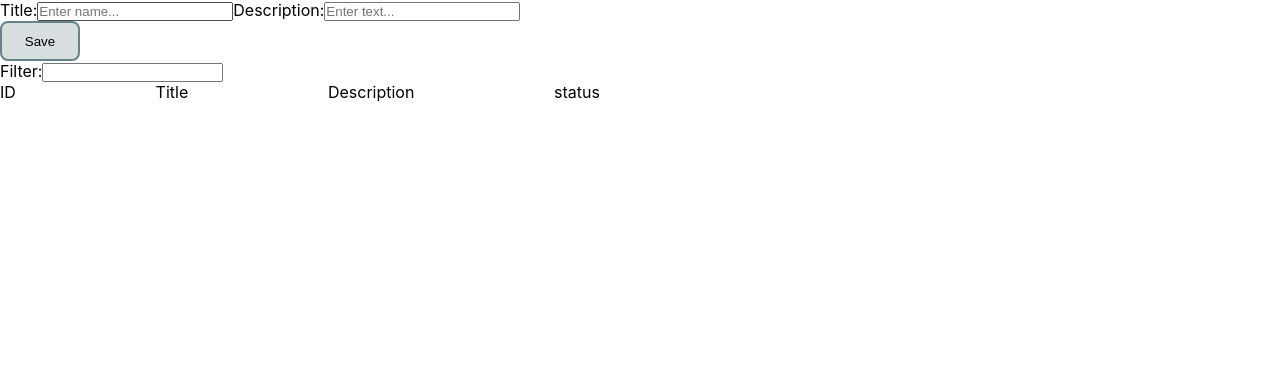
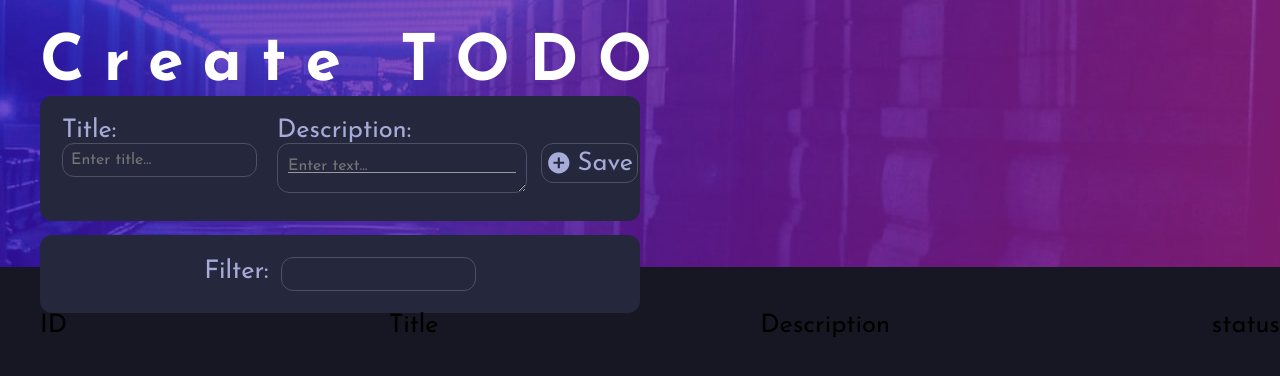
Before and after one commit to AnnaDorosheva/planning-app, a React (Create React App) app: page / in a window 1280 px wide. Shown: the top 376 px of the page. Built offline with nearby package versions, Linux system fonts and the light colour scheme.

Commit message:
add styles for creator and filter

```diff
--- a/public/index.html
+++ b/public/index.html
@@ -24,7 +24,11 @@
       work correctly both with client-side routing and a non-root public URL.
       Learn how to configure a non-root public URL by running `npm run build`.
     -->
-    <title>React App</title>
+    <link
+    href="https://fonts.googleapis.com/css2?family=Josefin+Sans:wght@400;700&display=swap"
+    rel="stylesheet"
+  />
+    <title>TODO App React</title>
   </head>
   <body>
     <noscript>You need to enable JavaScript to run this app.</noscript>
--- a/src/App.css
+++ /dev/null
@@ -1,38 +0,0 @@
-.App {
-  text-align: center;
-}
-
-.App-logo {
-  height: 40vmin;
-  pointer-events: none;
-}
-
-@media (prefers-reduced-motion: no-preference) {
-  .App-logo {
-    animation: App-logo-spin infinite 20s linear;
-  }
-}
-
-.App-header {
-  background-color: #282c34;
-  min-height: 100vh;
-  display: flex;
-  flex-direction: column;
-  align-items: center;
-  justify-content: center;
-  font-size: calc(10px + 2vmin);
-  color: white;
-}
-
-.App-link {
-  color: #61dafb;
-}
-
-@keyframes App-logo-spin {
-  from {
-    transform: rotate(0deg);
-  }
-  to {
-    transform: rotate(360deg);
-  }
-}
--- a/src/App.js
+++ b/src/App.js
@@ -1,12 +1,13 @@
 import React, { Component } from 'react';
-import './App.css';
+import s from './App.module.css';
 import TodoList from "./TodoList/TodoList";
 
 export default class App extends Component {
 
   render() {
     return (
-      <div>
+      <div  className={s.container}>
+        <h1 className={s.nameApp}>Create TODO</h1>
         <TodoList />
       </div>
     )
--- /dev/null
+++ b/src/App.module.css
@@ -0,0 +1,9 @@
+.nameApp {
+    color: var(--clr-white);
+    letter-spacing: 1.2rem;
+    font-weight: var(--fw-bold);
+    font-size: calc(var(--base-font) * 2.5);
+}
+.container {
+    margin-left: 40px;;
+}
--- a/src/Todo/Todo.styled.js
+++ b/src/Todo/Todo.styled.js
@@ -3,6 +3,9 @@ import styled from "@emotion/styled";
 export const TodoContainer = styled.div`
   display: flex;
   justify-content: space-between;
+  color: var(--clr-gb-2);
+  background-color: var(--clr-card-bg);
+
 
   &:hover,
   &:focus {
--- a/src/TodoCreator/TodoCreator.js
+++ b/src/TodoCreator/TodoCreator.js
@@ -2,6 +2,7 @@ import React, { Component } from "react";
 import s from "./TodoCreator.module.css";
 import { Button } from "../utils/Button";
 import shortid from "shortid";
+import { MdOutlineAddCircle } from "react-icons/md";
 
 class TodoCreator extends Component {
   state = {
@@ -12,23 +13,24 @@ class TodoCreator extends Component {
   handleSubmitTodo = (e) => {
     e.preventDefault();
     const id = shortid.generate();
-    this.props.pushItem({id, ...this.state});
+    this.props.pushItem({ id, ...this.state });
     this.reset();
   };
 
   onChangeTodo = (e) => {
-this.setState({[e.currentTarget.name]: e.currentTarget.value})
+    this.setState({ [e.currentTarget.name]: e.currentTarget.value });
   };
 
   reset = () => {
     this.setState({
       todoHeader: "",
-        todoText: ""
-    })
-  }
+      todoText: "",
+    });
+  };
 
   render() {
     return (
+      <div className={s.creatorContainer}>
         <form onSubmit={this.handleSubmitTodo} className={s.form}>
           <label>
             Title:
@@ -38,22 +40,28 @@ this.setState({[e.currentTarget.name]: e.currentTarget.value})
               value={this.state.todoHeader}
               onChange={this.onChangeTodo}
               className={s.input}
-          placeholder="Enter name..."
+              placeholder="Enter title..."
             />
           </label>
           <label>
             Description:
-        <input
+            <textarea
               type="text"
               name="todoText"
               value={this.state.todoText}
               onChange={this.onChangeTodo}
-          className={s.input}
+              className={s.textarea}
               placeholder="Enter text..."
             />
           </label>
-        <Button type="submit">Save</Button>
         </form>
+        <div className={s.button}>
+        <Button type="submit" onClick={this.handleSubmitTodo}>
+          <MdOutlineAddCircle className={s.addIcon} />
+          Save
+        </Button>
+        </div>
+      </div>
     );
   }
 }
--- a/src/TodoCreator/TodoCreator.module.css
+++ b/src/TodoCreator/TodoCreator.module.css
@@ -1,3 +1,57 @@
+.creatorContainer {
+  display: flex;
+  justify-content: space-between;
+  color: var(--clr-gb-2);
+  width: 600px;
+  background-color: var(--clr-card-bg);
+  padding: 22px;
+  border-radius: 12px;
+}
+.creatorContainer:hover, .creatorContainer:focus {
+  box-shadow: var(--clr-box-shadow1);
+}
+.addIcon {
+  margin-right: 6px;
+}
+.addButton {
+  margin-top: 60px;
+  background-color: red;
+}
+.textarea {
+  font: inherit;
+  font-size: 16px;
+  background-color: var(--clr-gb-3);
+  outline: none;
+  width: 250px;
+  height: 50px;
+  border: 0.1rem solid var(--clr-gb-5);
+  border-radius: 12px;
+  color: var(--clr-gb-2);
+  padding: 10px;
+  line-height: 1.6rem;
+  background:
+    repeating-linear-gradient(to bottom,
+      #999 0 1px,
+      transparent 1px 1.6rem)
+    0 18px / 100% content-box no-repeat;
+  overflow: hidden;
+}
 .input {
-    min-width: 32%;
-  }
+  font: inherit;
+  font-size: 16px;
+  background: transparent;
+  outline: none;
+  border: 0.1rem solid var(--clr-gb-5);
+  border-radius: 12px;
+  color: var(--clr-gb-2);
+  padding: 8px;
+  margin-right: 20px;
+}
+.form {
+  display: flex;
+  justify-content: center;
+}
+.button {
+  margin-top: 25px;
+  margin-left: 14px;
+}
--- a/src/TodoFilter/TodoFilter.js
+++ b/src/TodoFilter/TodoFilter.js
@@ -1,11 +1,14 @@
 import React from 'react';
+import s from "./TodoFilter.module.css";
 
 const TodoFilter = ({filter, onFilter}) => {
   return (
+    <div className={s.filterContainer}>
     <label>
         Filter:
-        <input type="text" value={filter} onChange={onFilter} />
+        <input type="text" value={filter} onChange={onFilter} className={s.input}/>
     </label>
+    </div>
   )
 };
 
--- /dev/null
+++ b/src/TodoFilter/TodoFilter.module.css
@@ -0,0 +1,25 @@
+.filterContainer {
+  display: flex;
+  justify-content: center;
+  color: var(--clr-gb-2);
+  width: 600px;
+  background-color: var(--clr-card-bg);
+  padding: 22px;
+  border-radius: 12px;
+  margin-top: 14px;
+}
+.filterContainer:hover,
+.filterContainer:focus {
+  box-shadow: var(--clr-box-shadow1);
+}
+.input {
+  font: inherit;
+  font-size: 16px;
+  background: transparent;
+  outline: none;
+  border: 0.1rem solid var(--clr-gb-5);
+  border-radius: 12px;
+  color: var(--clr-gb-2);
+  padding: 8px;
+  margin-left: 12px;
+}
--- a/src/TodoList/TodoList.module.css
+++ b/src/TodoList/TodoList.module.css
@@ -3,5 +3,5 @@
     justify-content: space-between;
 }
 .todoListContainer {
-    width: 600px;
+    /* width: 600px; */
 }
--- a/src/index.css
+++ b/src/index.css
@@ -1,19 +1,37 @@
 @import-normalize;
+
+:root {
+  --ff-sans: "Josefin Sans", sans-serif;
+  --base-font: 1.6rem;
+  --fw-normal: 400;
+  --fw-bold: 700;
+  --img-bg: url("../src/images/bg-desktop-dark.jpg");
+  --clr-primary: hsl(0, 0%, 98%);
+  --clr-white: hsl(0, 0%, 100%);
+  --clr-page-bg: hsl(235, 21%, 11%);
+  --clr-card-bg: hsl(235, 24%, 19%);
+  --clr-blue: hsl(220, 98%, 61%);
+  --clr-green: hsl(192, 100%, 67%);
+  --clr-pink: hsl(280, 87%, 65%);
+  --clr-gb-1: hsl(236, 33%, 92%);
+  --clr-gb-2: hsl(234, 39%, 75%);
+  --clr-gb-3: hsl(234, 11%, 52%);
+  --clr-gb-4: hsl(237, 12%, 36%);
+  --clr-gb-5: hsl(233, 14%, 35%);
+  --clr-gb-6: hsl(235, 19%, 24%);
+  --clr-box-shadow: hsl(0, 0%, 0%, 0.1);
+  --clr-box-shadow1: 0 10px 18px rgba(0, 0, 0, 0.25), 0 6px 10px rgba(0, 0, 0, 0.22);
+}
 
 * {
   margin: 0;
   padding: 0;
-}
-body {
-  margin: 0;
-  font-family: -apple-system, BlinkMacSystemFont, 'Segoe UI', 'Roboto', 'Oxygen',
-    'Ubuntu', 'Cantarell', 'Fira Sans', 'Droid Sans', 'Helvetica Neue',
-    sans-serif;
-  -webkit-font-smoothing: antialiased;
-  -moz-osx-font-smoothing: grayscale;
+  box-sizing: border-box;
 }
 
-code {
-  font-family: source-code-pro, Menlo, Monaco, Consolas, 'Courier New',
-    monospace;
+  body {
+    font: var(--fw-normal) var(--base-font) var(--ff-sans);
+    background: var(--clr-page-bg) var(--img-bg) no-repeat 0% 0% / 100vw;
+    padding-top: 2rem;
+    min-height: 100%;
 }
--- a/src/utils/Button.js
+++ b/src/utils/Button.js
@@ -1,28 +1,34 @@
-import React from 'react';
+import React from "react";
 import styled from "@emotion/styled";
 
-const ButtonStyle = styled.button`
+const ButtonStyled = styled.button`
+  color: var(--clr-gb-2);
+  font: inherit;
+  font-size: var(--base-font);
+  transition: color 0.3s ease;
   display: flex;
   justify-content: center;
   align-items: center;
-gap: 2px;
-background-color: #D7DEE0;
-width: 80px;
-height: 40px;
-border: 2px solid #66838C;
-border-radius: 8px;
+  border: 2px solid;
+  background: transparent;
+  min-width: 20%;
+  height: 2.5rem;
+  border: 0.1rem solid var(--clr-gb-5);
+  border-radius: 12px;
   padding: 4px;
 
-:hover, :focus {
-    background-color: #Afd4e0;
-    border: 2px solid #5e6364;
-    box-shadow: 0 10px 18px rgba(0,0,0,0.25), 0 6px 10px rgba(0,0,0,0.22);
+  :hover,
+  :focus {
+    background-color: var(--clr-gb-5);
+    box-shadow: var(--clr-box-shadow1);
   }
-`
+`;
 
 export const Button = ({ icon = null, type = "button", children, onClick }) => {
-return <ButtonStyle type={type} onClick={onClick}>
+  return (
+    <ButtonStyled type={type} onClick={onClick}>
       {icon}
       {children}
-    </ButtonStyle>
+    </ButtonStyled>
+  );
 };
```
Also changed, not shown: src/images/bg-desktop-dark.jpg (added). Lines whose indentation alone changed are shown as unchanged.
